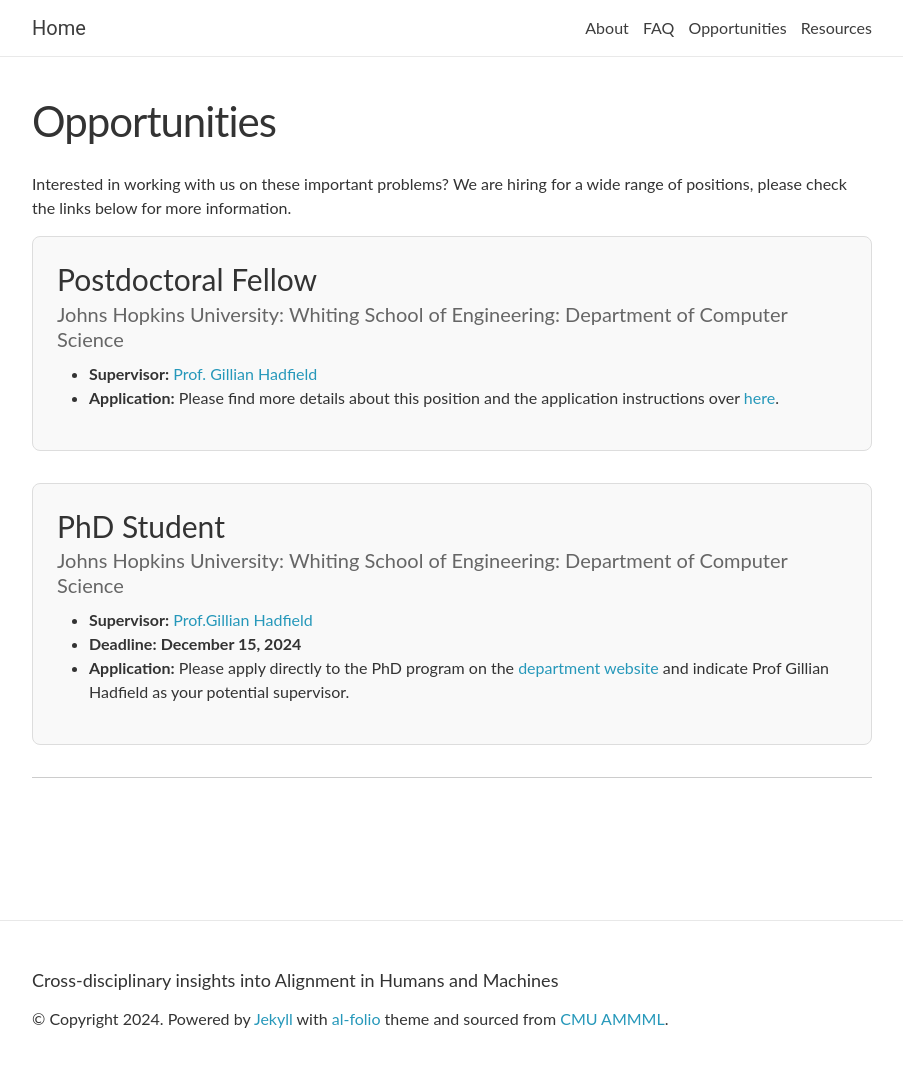
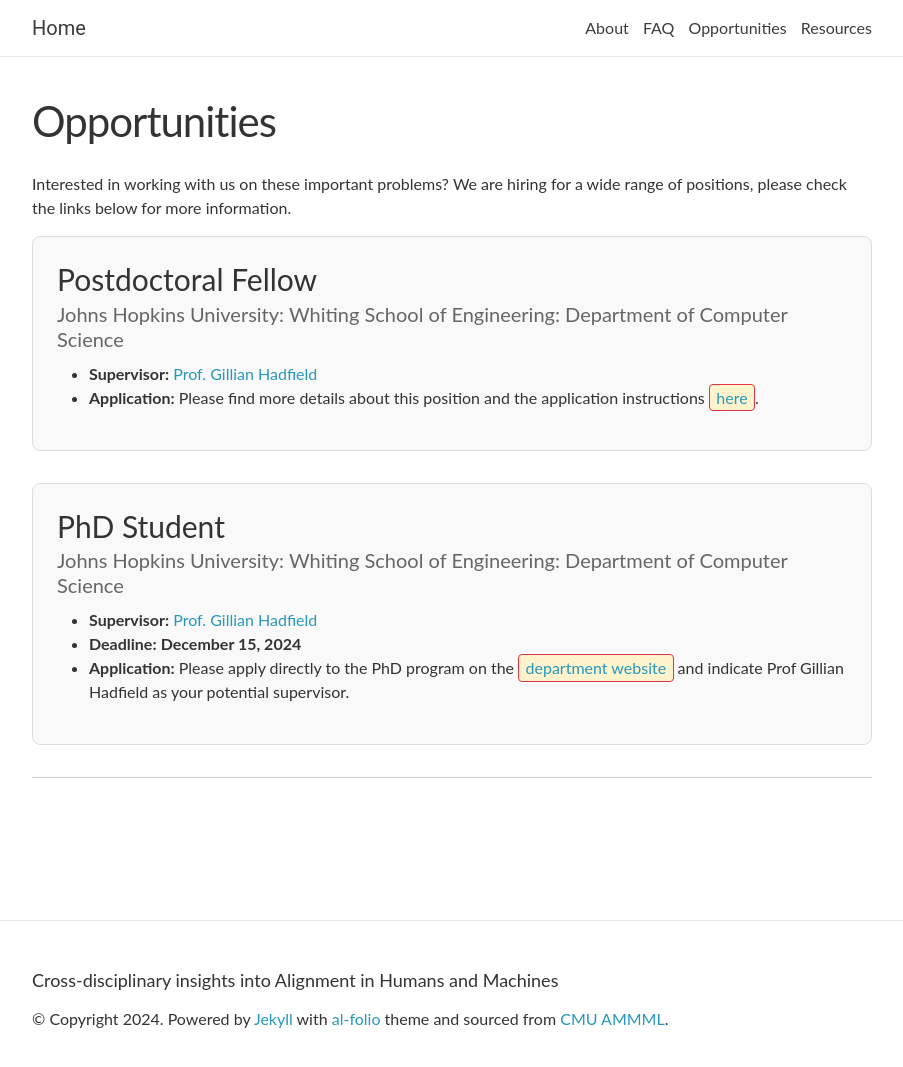
Before and after one commit to alignment-tutorial-2024/alignment-tutorial-2024.github.io, a Jekyll site: the page built from _pages/open-positions.md, in a window 1280 px wide and 1077 px high. Shown: the top 1067 px of the window, without its empty margins (188-1091 px from the left). Built offline with Jekyll 4.4.1, drawn with Linux system fonts in a browser that asks for light colours; nearby versions of some CDN libraries; comment, search, counter and statistics services are not loaded.

Commit message:
highlights added

```diff
--- a/_pages/open-positions.md
+++ b/_pages/open-positions.md
@@ -29,6 +29,13 @@ title: Opportunities
   margin-top: 0;
   color: #666;
 }
+
+.highlight-link {
+  background-color: #fff3cd;
+  padding: 0.2rem 0.4rem;
+  border-radius: 4px;
+  border: 1px solid #dc3545;
+}
 </style>
 
 <!-- ###  -->
@@ -41,7 +48,7 @@ Interested in working with us on these important problems? We are hiring for a w
     <h4>Johns Hopkins University: Whiting School of Engineering: Department of Computer Science</h4>
     <ul>
       <li><strong>Supervisor:</strong> <a href="https://gillianhadfield.org/">Prof. Gillian Hadfield</a></li>
-      <li><strong>Application:</strong> Please find more details about this position and the application instructions over <a href="https://apply.interfolio.com/159343" target="_blank">here</a>.</li>
+      <li><strong>Application:</strong> Please find more details about this position and the application instructions <a href="https://apply.interfolio.com/159343" target="_blank" class="highlight-link">here</a>.</li>
     </ul>
   </div>
 
@@ -49,9 +56,9 @@ Interested in working with us on these important problems? We are hiring for a w
     <h3>PhD Student</h3>
     <h4>Johns Hopkins University: Whiting School of Engineering: Department of Computer Science</h4>
     <ul>
-      <li><strong>Supervisor:</strong> <a href="https://gillianhadfield.org/">Prof.Gillian Hadfield</a></li>
+      <li><strong>Supervisor:</strong> <a href="https://gillianhadfield.org/">Prof. Gillian Hadfield</a></li>
       <li><strong>Deadline:</strong> <strong>December 15, 2024</strong></li>
-      <li><strong>Application:</strong> Please apply directly to the PhD program on the <a href="https://www.cs.jhu.edu/academic-programs/graduate-studies/phd-program/phd-program-admissions/#:~:text=Application%20Deadlines&text=The%20deadline%20for%20fall%20is,on%20or%20around%20August%2015." target="_blank">department website</a> and indicate Prof Gillian Hadfield as your potential supervisor.</li>
+      <li><strong>Application:</strong> Please apply directly to the PhD program on the <a href="https://www.cs.jhu.edu/academic-programs/graduate-studies/phd-program/phd-program-admissions/#:~:text=Application%20Deadlines&text=The%20deadline%20for%20fall%20is,on%20or%20around%20August%2015." target="_blank" class="highlight-link">department website</a> and indicate Prof Gillian Hadfield as your potential supervisor.</li>
     </ul>
   </div>
 </div>
```
